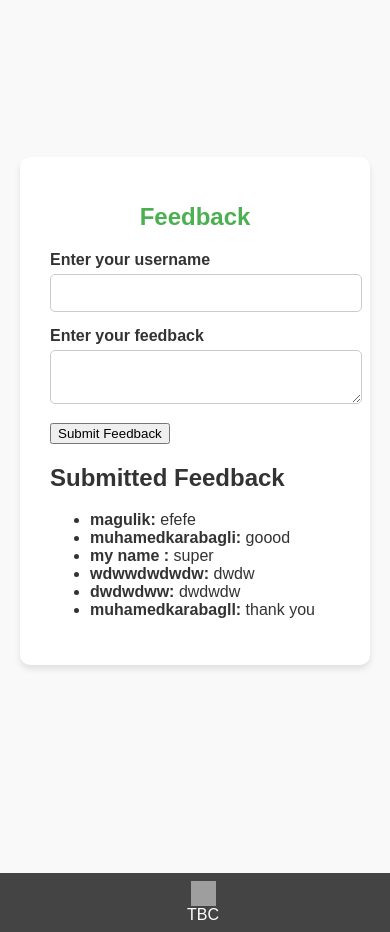
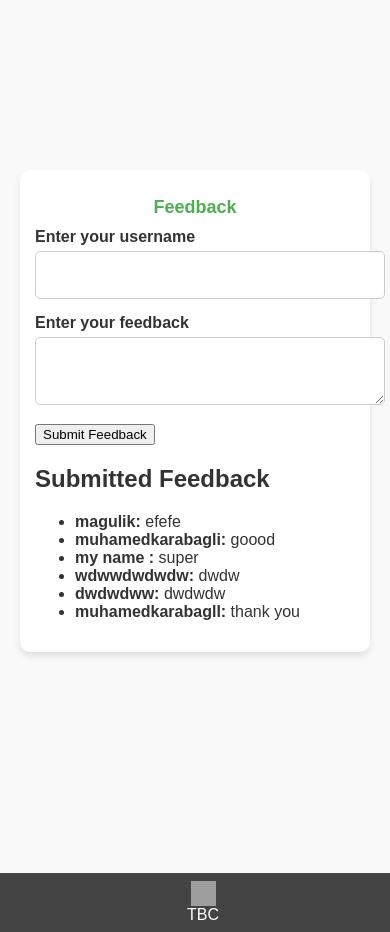
Before and after one commit to maga-011/geolab, a Flask app: page /feedback in a window 390 px wide. Shown: the part 250-1182 px from the top of the page. Run offline with Flask 3, Linux system fonts and the light colour scheme; a user stored in the database is signed in; grey boxes are pictures that could not be loaded.

Commit message:
Update feedback.css

```diff
--- a/static/feedback.css
+++ b/static/feedback.css
@@ -79,3 +79,45 @@ button:hover {
     background-color: #4CAF50;
     text-align: center;
 }
+
+/* Responsive Styles */
+
+@media (max-width: 768px) {
+    .container {
+        padding: 20px;
+    }
+
+    .container h1 {
+        font-size: 20px;
+        margin-bottom: 15px;
+    }
+
+    input[type="text"], textarea {
+        font-size: 16px;
+        padding: 12px;
+    }
+
+    button {
+        font-size: 14px;
+    }
+}
+
+@media (max-width: 480px) {
+    .container {
+        padding: 15px;
+    }
+
+    .container h1 {
+        font-size: 18px;
+        margin-bottom: 10px;
+    }
+
+    input[type="text"], textarea {
+        font-size: 16px;
+        padding: 14px;
+    }
+
+    button {
+        font-size: 14px;
+    }
+}
```
